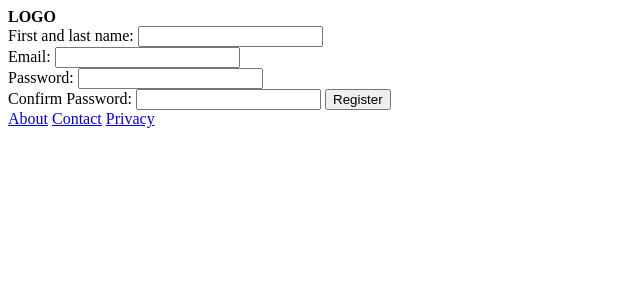
After one commit to TonisJoosep/Know_It_All, a Django app: page /signup/ in a window 1280 px wide. The commit adds this page. Shown: the top 300 px of the page, without its empty margins (0-640 px from the left). Run offline with Django 5.2, Linux system fonts and the light colour scheme.

```diff
--- a/game/urls.py
+++ b/game/urls.py
@@ -1,7 +1,11 @@
 from django.urls import path
 from . import views
+from django.contrib.auth.views import LoginView, LogoutView
 
 urlpatterns = [
     path("game/", views.game, name="game"),
     path('options/<int:category_id>/', views.options, name='options'),
+    path('login/', LoginView.as_view(template_name='login.html'), name='login'),
+    path('logout/', LogoutView.as_view(), name='logout'),
+    path('register/', views.register_view, name='register'),
 ]
--- a/game/views.py
+++ b/game/views.py
@@ -1,6 +1,8 @@
 from django.shortcuts import render
 from django.http import HttpResponse
 from django.contrib.auth.views import LoginView
+from django.contrib.auth.models import User
+from django.contrib.auth.hashers import make_password
 
 
 def game(request):
@@ -20,3 +22,38 @@ def options(request, category_id=None):
 
 def login(request):
     return render(request, "login.html")
+
+
+def forgot_password(request):
+    return render(request, "forgot_password.html")
+
+
+def register(request):
+    return render(request, "signup.html")
+
+
+def reset_password(request):
+    return render(request, "reset_password.html")
+
+
+def signup(request):
+    return render(request, "signup.html")
+
+
+def register_view(request):
+    if request.method == 'POST':
+        name = request.POST.get('name')
+        email = request.POST.get('email')
+        password = request.POST.get('password')
+        confirm_password = request.POST.get('confirm_password')
+
+        if password != confirm_password:
+            return HttpResponse("Passwords do not match!<br><a href='/signup'>Try again</a>")
+
+        if User.objects.filter(email=email).exists():
+            return HttpResponse("Email already exists<br><a href='/signup'>Try again</a>")
+
+        username = email.split('@')[0]
+        User.objects.create_user(username=username, email=email, password=make_password(password))
+        return HttpResponse(f'Welcome, {name}! Your account has been created successfully.<br><a href="/game/">Login</a>')
+    return render(request, "signup.html")
--- a/know_it_all/settings.py
+++ b/know_it_all/settings.py
@@ -127,3 +127,8 @@ STATIC_URL = 'static/'
 # https://docs.djangoproject.com/en/5.1/ref/settings/#default-auto-field
 
 DEFAULT_AUTO_FIELD = 'django.db.models.BigAutoField'
+
+AUTH_USER_MODEL = 'auth.User'
+
+LOGIN_REDIRECT_URL = '/'
+LOGOUT_REDIRECT_URL = '/'
--- a/know_it_all/urls.py
+++ b/know_it_all/urls.py
@@ -20,9 +20,12 @@ from django.urls import path, include
 from game import views
 
 urlpatterns = [
-    path("", include("game.urls")),
+    path('', include('game.urls')),
     path('admin/', admin.site.urls),
     path('', views.index, name='index'),
     path('options/', views.options, name='options'),
     path('login/', views.login, name='login'),
+    path('forgot_password', views.forgot_password, name='forgot_password'),
+    path('register/', views.register, name='register'),
+    path('signup/', views.signup, name='signup'),
 ]
--- /dev/null
+++ b/templates/signup.html
@@ -0,0 +1,31 @@
+<!DOCTYPE html>
+<html lang="en">
+<head>
+    <meta charset="UTF-8">
+    <title>Signup</title>
+</head>
+<body>
+<div><b>LOGO</b></div>
+<form class="signup-form" action="/register/" method="POST">
+    {% csrf_token %}
+    <label for="name">First and last name:</label>
+    <input type="text" id="name" name="name" required>
+    <br>
+    <label for="email">Email:</label>
+    <input type="email" id="email" name="email" required>
+    <br>
+    <label for="password">Password:</label>
+    <input type="password" id="password" name="password" required>
+    <br>
+    <label for="confirm_password">Confirm Password:</label>
+    <input type="password" id="confirm_password" name="confirm_password" required>
+
+    <button type="submit" class="register-button">Register</button>
+</form>
+<footer>
+    <a href="/about">About</a>
+    <a href="/contact">Contact</a>
+    <a href="/privacy">Privacy</a>
+  </footer>
+</body>
+</html>
```
Also changed, not shown: templates/forgot_password.html (+17 -9 lines), templates/login.html (+14 -6 lines), templates/register.html (deleted, +0 -18 lines).
